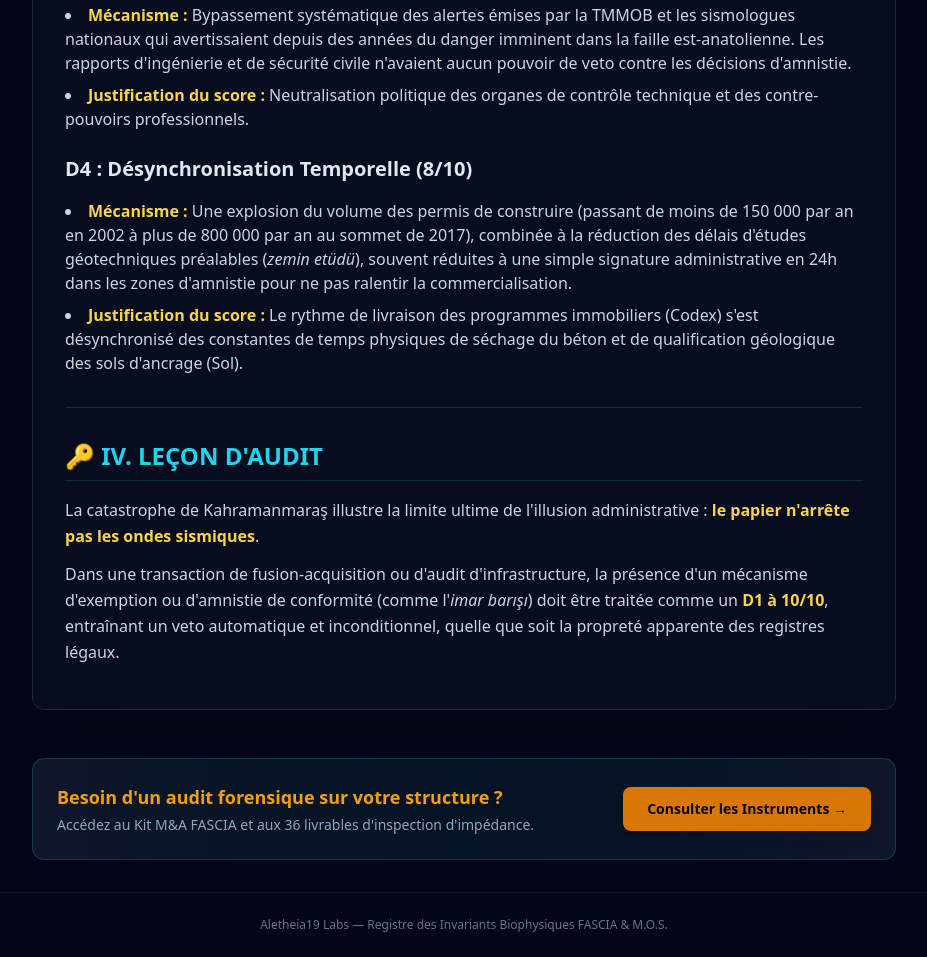
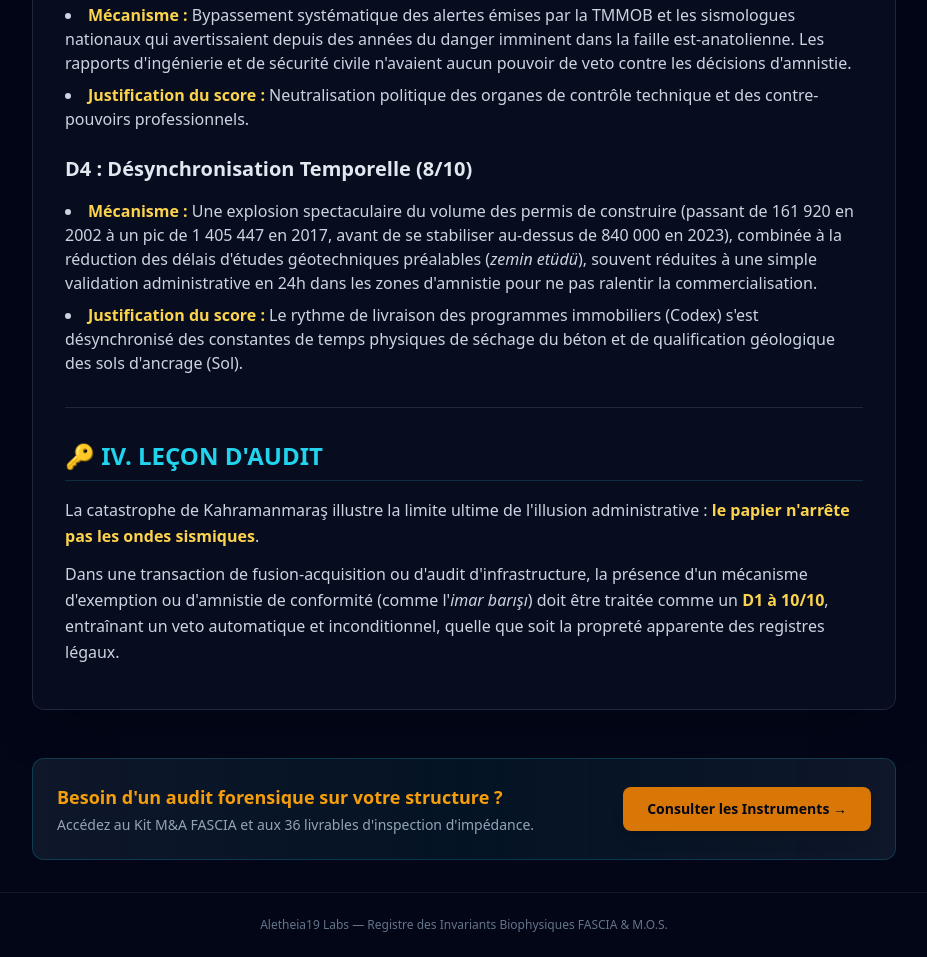
Before and after one commit to egisthol-spec/aletheia19, a plain HTML site: page docs/case_studies/turquie_seisme_2023.html in a window 1280 px wide. Shown: the part 1977-2934 px from the top of the page, without its empty margins (176-1103 px from the left). Drawn offline with nearby package versions, Linux system fonts and the light colour scheme.

Commit message:
docs(turkey): update D4 with exact academic permit data (161,920 in 2002 to 1,405,447 peak in 2017)

```diff
--- a/docs/case_studies/turquie_seisme_2023.html
+++ b/docs/case_studies/turquie_seisme_2023.html
@@ -112,7 +112,7 @@
 </ul>
 <h3 class='text-xl font-semibold mt-6 mb-3 text-slate-200'>D4 : Désynchronisation Temporelle (8/10)</h3>
 <ul class='list-disc list-inside space-y-2 my-4 text-slate-300'>
-<li><strong class="text-amber-300">Mécanisme :</strong> Une explosion du volume des permis de construire (passant de moins de 150 000 par an en 2002 à plus de 800 000 par an au sommet de 2017), combinée à la réduction des délais d'études géotechniques préalables (<em>zemin etüdü</em>), souvent réduites à une simple signature administrative en 24h dans les zones d'amnistie pour ne pas ralentir la commercialisation.</li>
+<li><strong class="text-amber-300">Mécanisme :</strong> Une explosion spectaculaire du volume des permis de construire (passant de 161 920 en 2002 à un pic de 1 405 447 en 2017, avant de se stabiliser au-dessus de 840 000 en 2023), combinée à la réduction des délais d'études géotechniques préalables (<em>zemin etüdü</em>), souvent réduites à une simple validation administrative en 24h dans les zones d'amnistie pour ne pas ralentir la commercialisation.</li>
 <li><strong class="text-amber-300">Justification du score :</strong> Le rythme de livraison des programmes immobiliers (Codex) s'est désynchronisé des constantes de temps physiques de séchage du béton et de qualification géologique des sols d'ancrage (Sol).</li>
 </ul>
 <hr class='my-8 border-slate-800' />
```
Also changed, not shown: docs/en/case_studies/turquie_seisme_2023.html (+1 -1 lines), 2 other files.
